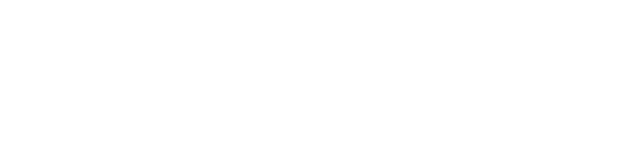
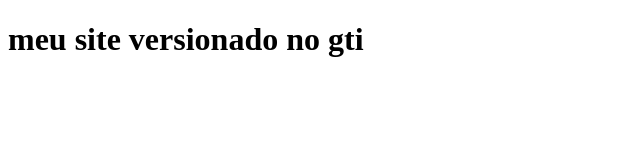
Before and after one commit to MrJohws/sitejapones, a plain HTML site: page index.html in a window 1280 px wide. Shown: the whole page, without its empty margins (0-640 px from the left). Drawn offline with Linux system fonts and the light colour scheme.

Commit message:
meu site versionando no gti

```diff
--- a/index.html
+++ b/index.html
@@ -7,6 +7,6 @@
     <title>sitejapones</title>
 </head>
 <body>
-
+    <h1> meu site versionado no gti </h1>
 </body>
 </html>
```
